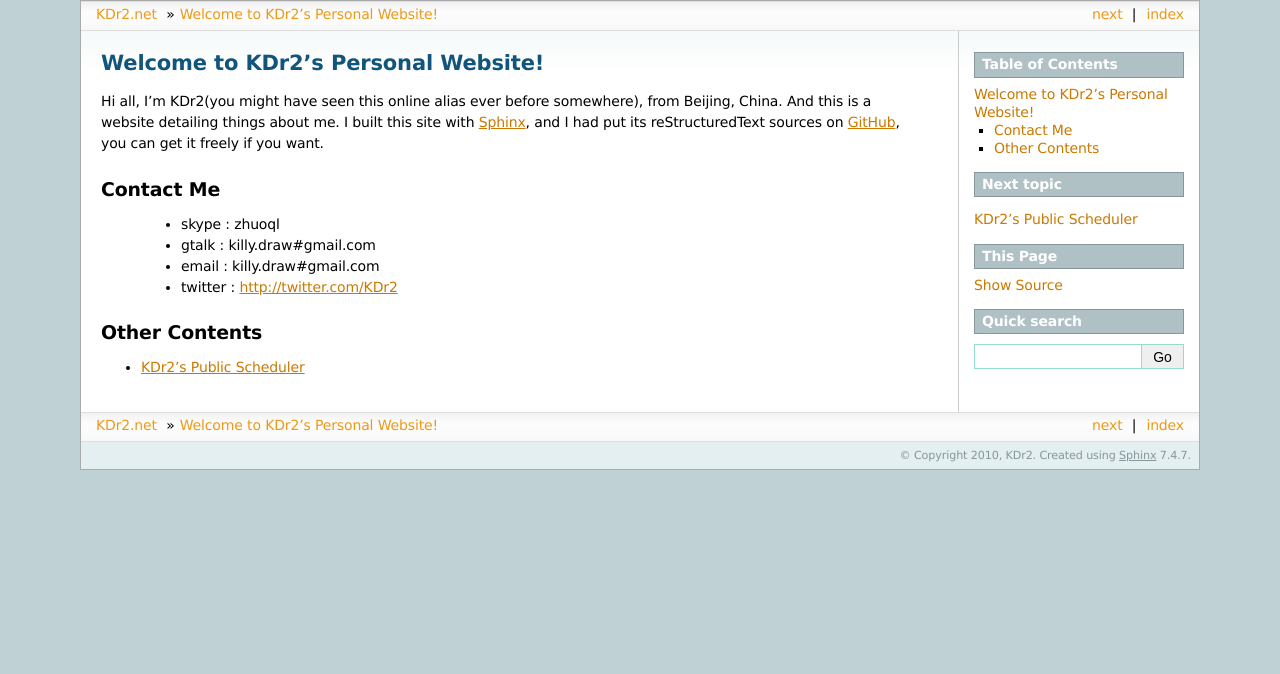
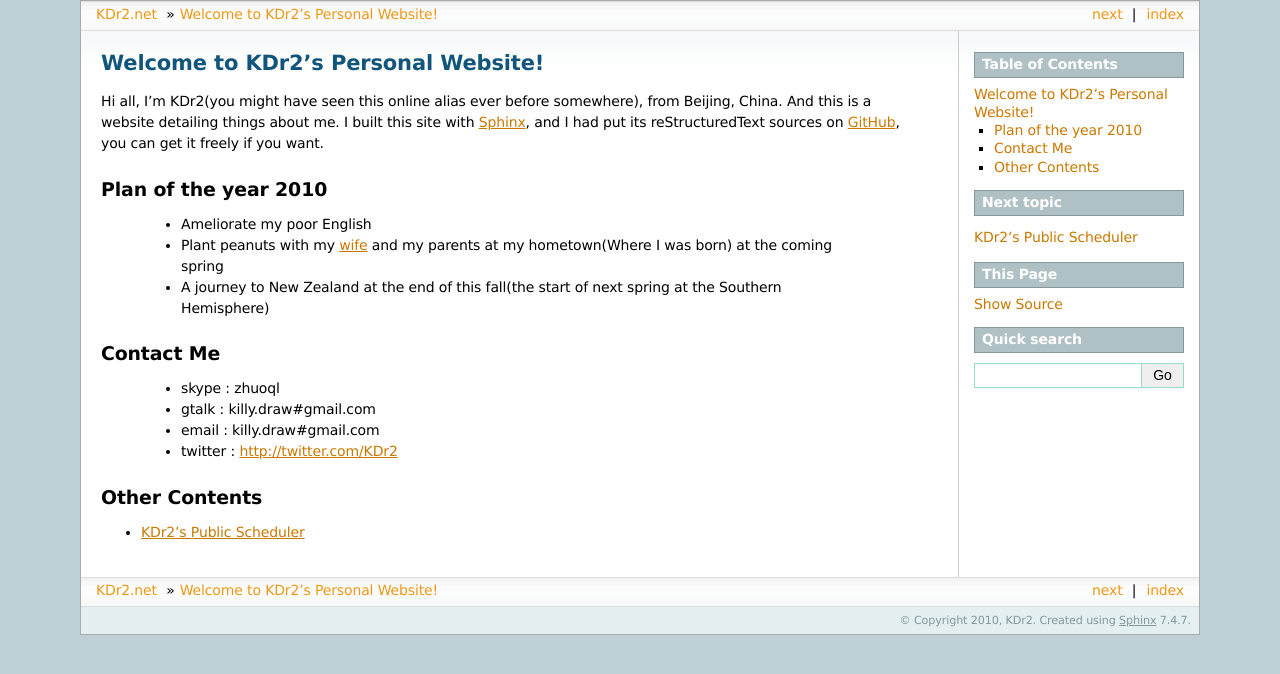
Before and after one commit to KDr2/kdr2.net, a Sphinx documentation site: the page built from source/index.rst, in a window 1280 px wide. Shown: the top 674 px of the page. Built offline with Sphinx 7.4.7, drawn with Linux system fonts in a browser that asks for light colours.

Commit message:
add the plan of the year 2010

```diff
--- a/source/index.rst
+++ b/source/index.rst
@@ -11,6 +11,15 @@ from Beijing, China. And this is a website detailing things about me.
 I built this site with `Sphinx <http://sphinx.pocoo.org/>`_, and I had put its
 reStructuredText sources on `GitHub <http://github.com/KDr2/kdr2.net>`_, you can
 get it freely if you want.
+
+Plan of the year 2010
+~~~~~~~~~~~~~~~~~~~~~~
+
+ - Ameliorate my poor English
+ - Plant peanuts with my `wife <http://miss-understood.net>`_ and my parents at
+   my hometown(Where I was born) at the coming spring
+ - A journey to New Zealand at the end of this fall(the start of next spring at
+   the Southern Hemisphere)
 
 
 Contact Me
```
Also changed, not shown: other parts of source/index.rst (+2 -0 lines).
